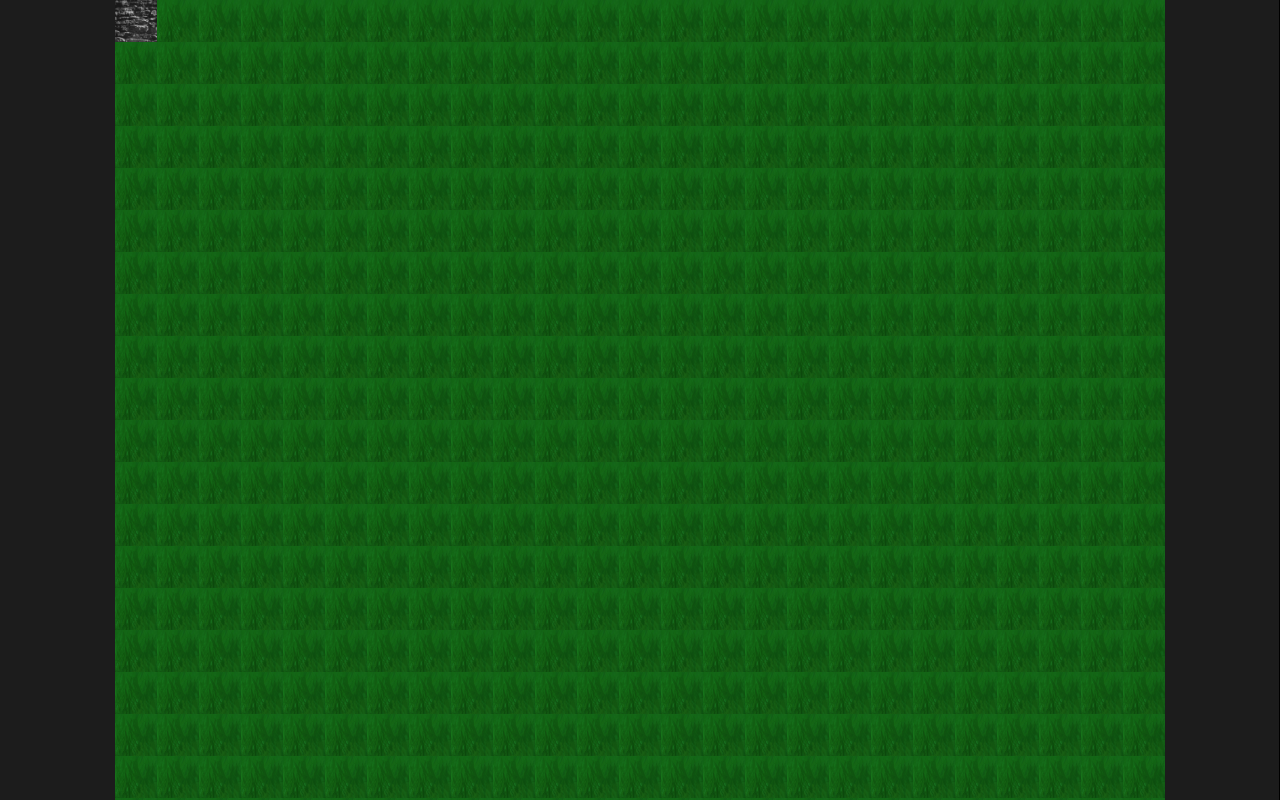
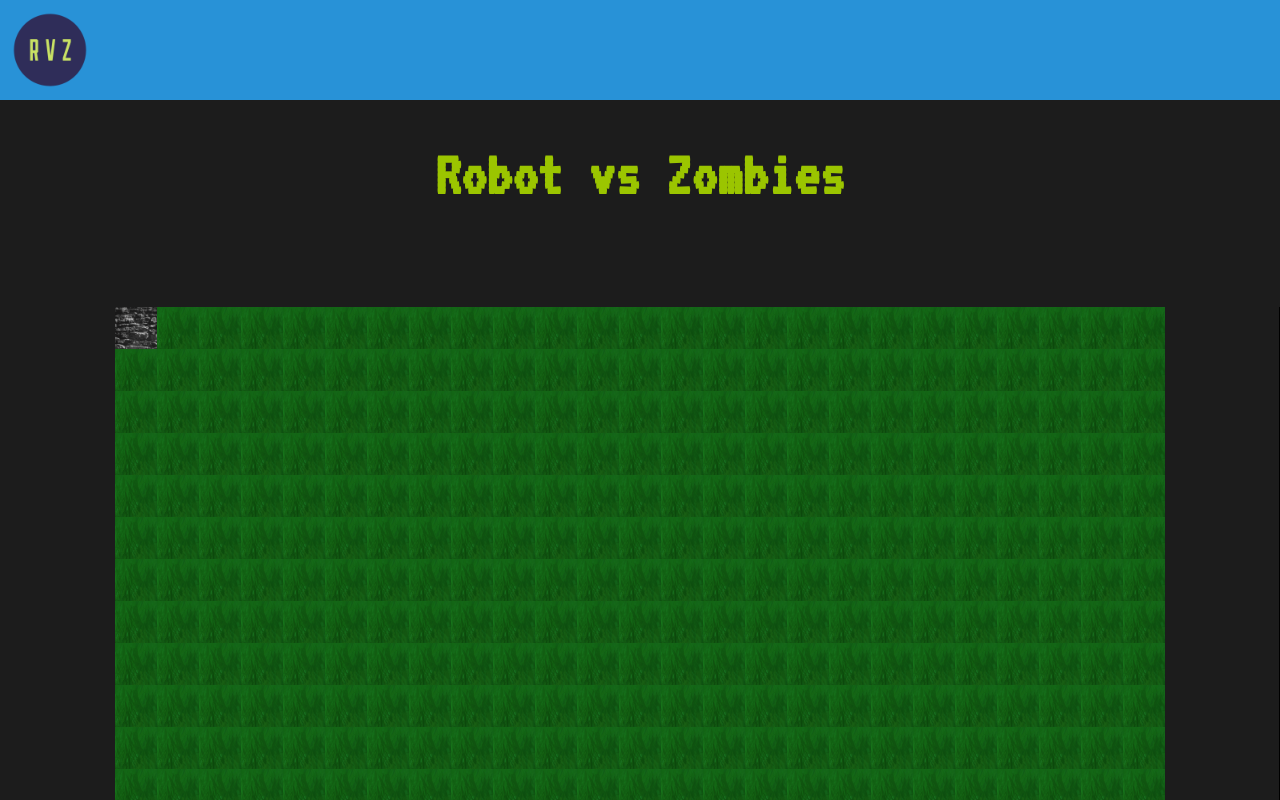
Before and after one commit to Robot-Versus-Zombies/front-end, a React (Create React App) app: page / in a window 1280 px wide. Shown: the top 800 px of the page. Built offline with nearby package versions, Linux system fonts and the light colour scheme.

Commit message:
added a header and title and centered things

```diff
--- a/src/App.js
+++ b/src/App.js
@@ -1,10 +1,14 @@
 import React from 'react';
 import GameBoard from './components/GameBoard';
+import Header from './components/Header';
+
 import './SCSS/main.scss';
 
 function App() {
 	return (
 		<div className="App">
+			<Header />
+			<h1 className="title">Robot vs Zombies</h1>
 			<GameBoard />
 		</div>
 	);
--- a/src/SCSS/_gameboard.scss
+++ b/src/SCSS/_gameboard.scss
@@ -1,5 +1,5 @@
 .game-board {
-	margin: 0 auto;
+	margin: 10rem auto;
 	border: 1px solid black;
 	border-width: 0 1px 1px 0;
 	display: flex;
--- /dev/null
+++ b/src/SCSS/_header.scss
@@ -0,0 +1,6 @@
+.header {
+	background-color: $color-secondary;
+	height: 10rem;
+
+	width: 100%;
+}
--- /dev/null
+++ b/src/SCSS/_typography.scss
@@ -0,0 +1,5 @@
+.title {
+	color: $color-primary;
+	text-align: center;
+	font-size: 6.4rem;
+}
--- a/src/SCSS/main.scss
+++ b/src/SCSS/main.scss
@@ -1,3 +1,5 @@
 @import './abstract/variables.scss';
 @import './base.scss';
 @import './gameboard.scss';
+@import './header.scss';
+@import './typography.scss';
--- /dev/null
+++ b/src/components/Header.js
@@ -0,0 +1,9 @@
+import React from 'react';
+import Logo from '../images/just-text-rvz-png.png';
+export default function Header() {
+	return (
+		<header className="header">
+			<img width="100px" src={Logo} />
+		</header>
+	);
+}
```
Also changed, not shown: src/images/just-text-rvz-png.png (added).
